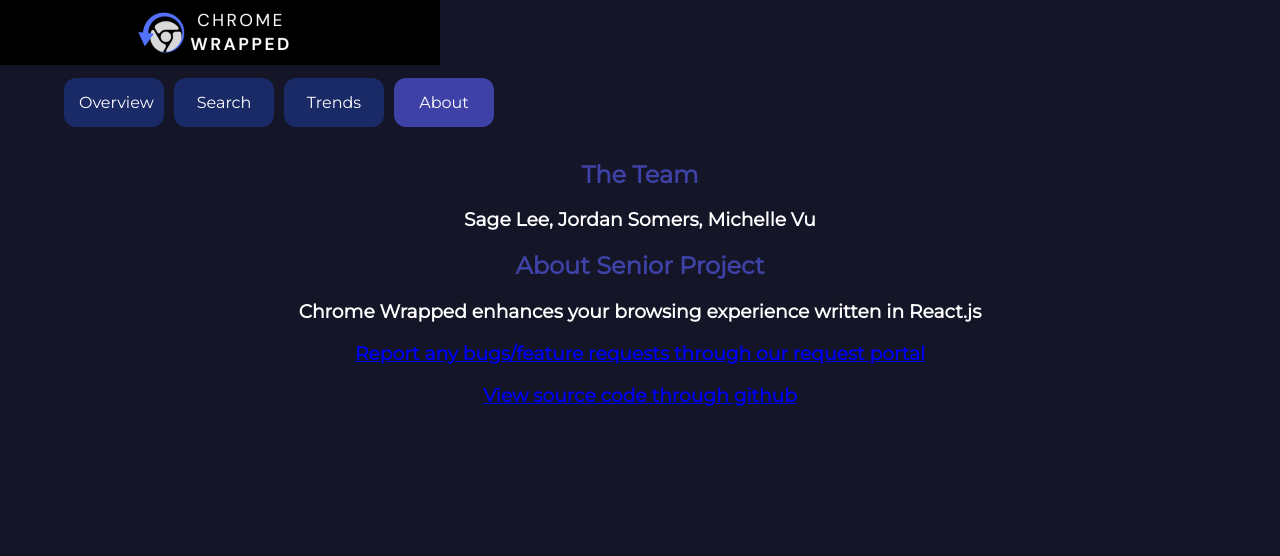
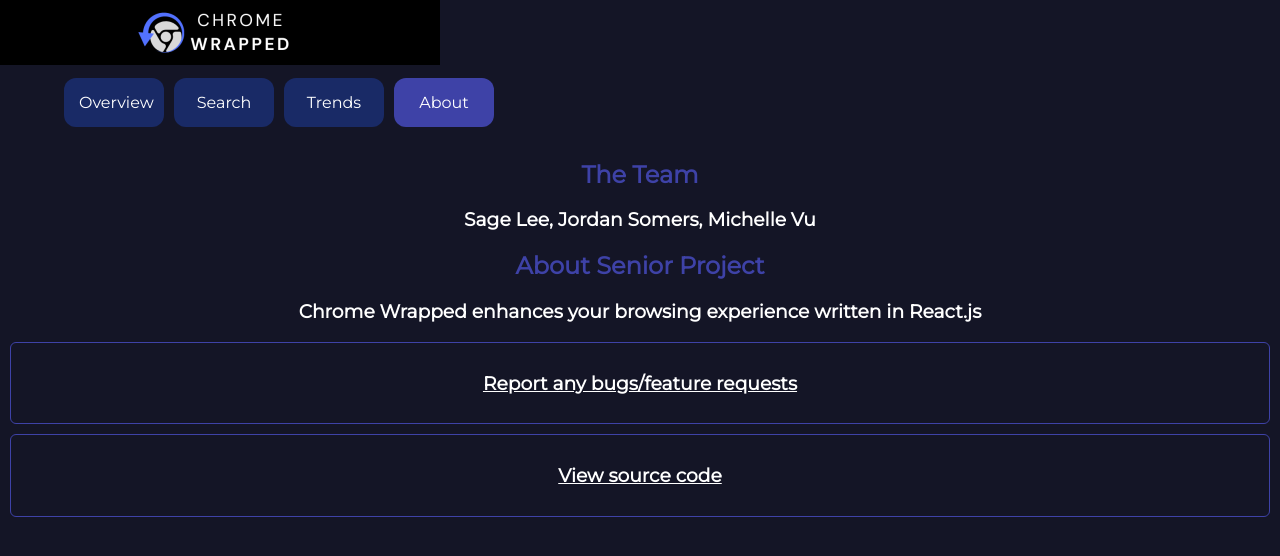
Before and after one commit to comp195/senior-project-spring-2023-chrome-wrapped, a React (Create React App) app in the folder chrome-wrapped/: page / in a window 1280 px wide. Both pictures are taken after a click on the button "About". Shown: the top 556 px of the page. Built offline with nearby package versions, Linux system fonts and the light colour scheme; no server answers.

Commit message:
changed the format and functionality of the links on About Tab

```diff
--- a/chrome-wrapped/src/App.css
+++ b/chrome-wrapped/src/App.css
@@ -64,7 +64,7 @@ body {
   background-color: #3e42a7;
 }
 
-/* Style the Overview  site buttons inside the tab */
+/* Style the Overview site buttons inside the tab */
 .tabSites button {
   width: 30px;
   border: none;
@@ -134,7 +134,6 @@ body {
   font-weight: "bold";
   text-align: center;
   white-space: nowrap;
-
 }
 
 /* Change background color of detail days option buttons on hover */
@@ -176,3 +175,18 @@ body {
   color: #141526;
   text-decoration: underline
 }
+
+a:link {
+  color: #ffffff;
+}
+
+a:visited {
+  color: #ffffff;
+
+}
+
+a:hover {
+  color: #141526;
+  background-color: transparent;
+  text-decoration: underline;
+}
--- a/chrome-wrapped/src/components/About.js
+++ b/chrome-wrapped/src/components/About.js
@@ -1,15 +1,29 @@
-
+/* global chrome */
 
 const About = () => {
 
+    const openLink = (url) => {
+        chrome.tabs.create({
+            url: url,
+            active: true
+          })
+    }
+
     return (
         <div>
-            <h2 style={{color:"#3e42a7"}}><center>The Team</center></h2>
-            <h3><center>Sage Lee, Jordan Somers, Michelle Vu</center></h3>
-            <h2 style={{color:"#3e42a7"}}><center>About Senior Project</center></h2>
-            <h3 ><center>Chrome Wrapped enhances your browsing experience written in React.js</center></h3>
-            <h3 style={{color:"#3e42a7"}}><a href = 'https://forms.gle/7hnGy6iebANHyCTCA'><center>Report any bugs/feature requests through our request portal</center></a></h3>
-            <h3 style={{color:"#3e42a7"}}><a href = 'https://github.com/comp195/senior-project-spring-2023-chrome-wrapped'><center>View source code through github</center></a></h3>
+            <div>
+                <h2 style={{color:"#3e42a7"}}><center>The Team</center></h2>
+                <h3><center>Sage Lee, Jordan Somers, Michelle Vu</center></h3>
+                <h2 style={{color:"#3e42a7"}}><center>About Senior Project</center></h2>
+                <h3 ><center>Chrome Wrapped enhances your browsing experience written in React.js</center></h3>
+            </div>
+            <div className="container">
+                <h3 onClick={() => openLink('https://forms.gle/7hnGy6iebANHyCTCA')}><a href = 'https://forms.gle/7hnGy6iebANHyCTCA'><center>Report any bugs/feature requests</center></a></h3>
+            </div>
+            <div className="container">
+                <h3 onClick={() => openLink('https://github.com/comp195/senior-project-spring-2023-chrome-wrapped')}><a href = 'https://github.com/comp195/senior-project-spring-2023-chrome-wrapped'><center>View source code</center></a></h3>
+            </div>
+
 
         </div>
 
```
